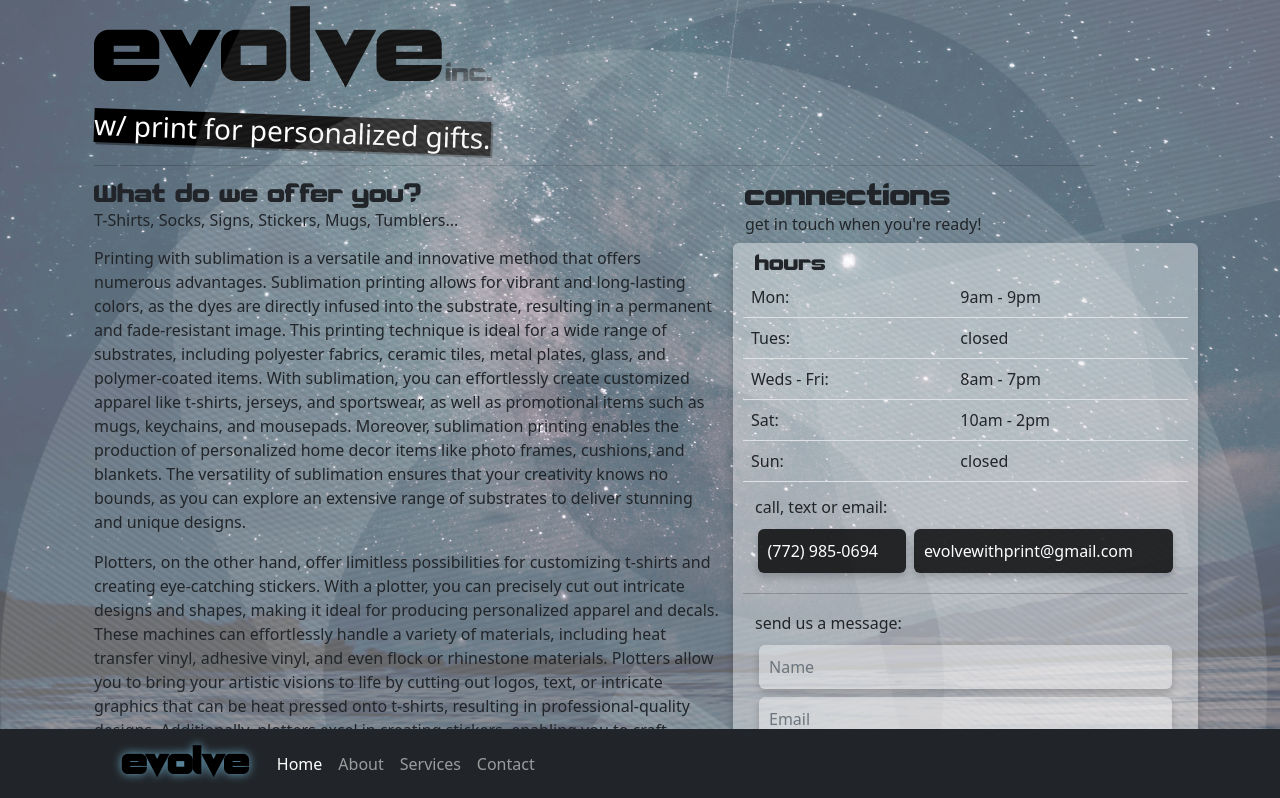
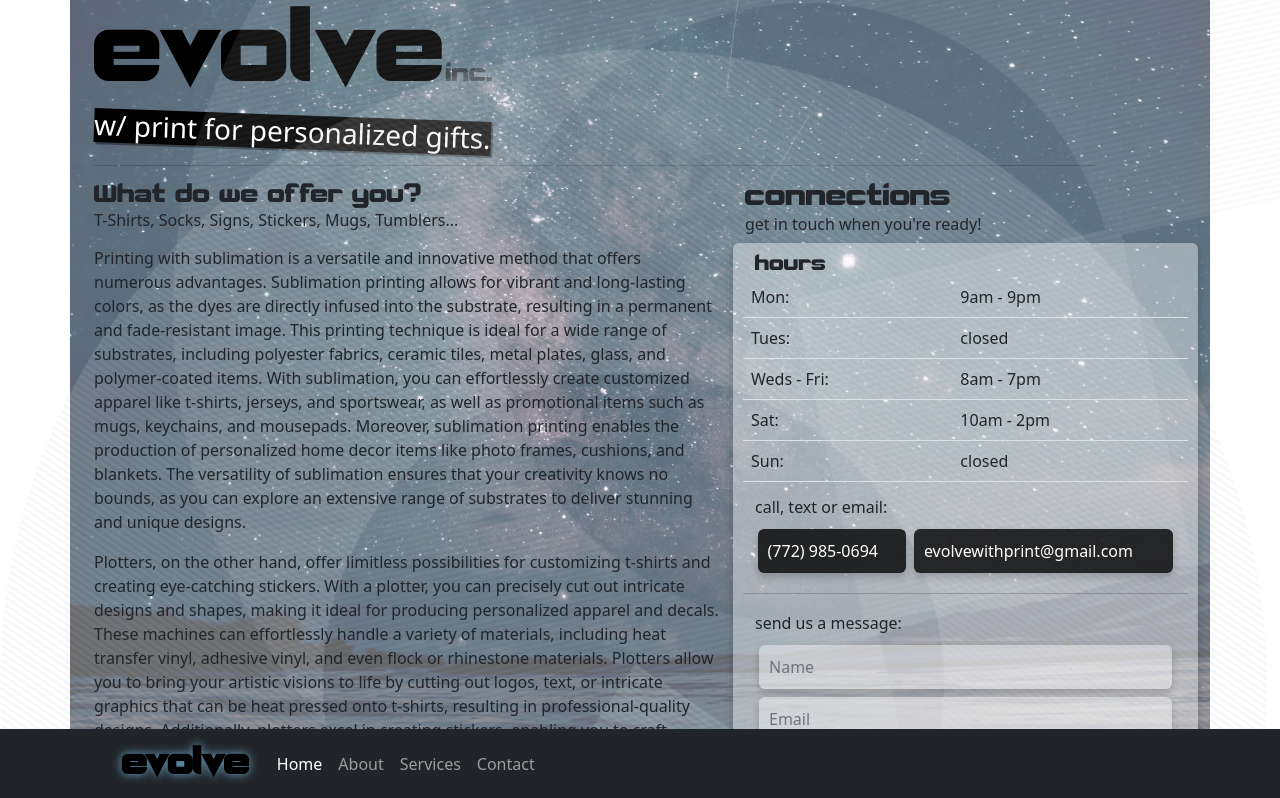
Before and after one commit to dananzola/evowww, a React (Create React App) app: page / in a window 1280 px wide. Shown: the top 798 px of the page. Built offline with nearby package versions, Linux system fonts and the light colour scheme.

Commit message:
change layout App

```diff
--- a/src/layouts/Layout.js
+++ b/src/layouts/Layout.js
@@ -25,7 +25,7 @@ export default function Layout() {
 
     return (
         <div
-            className="App"
+            className="App container px-4 px-lg-6"
             style={{
                 backgroundImage: `url(${backgroundImage})`,
                 backgroundAttachment: 'fixed',
@@ -37,7 +37,7 @@ export default function Layout() {
             <img className="rotate" src="/imgs/e.png" alt="" />
             <img className="rotateS" src="/imgs/e.png" alt="" />
             <NavigationBar />
-            <div className="container px-4 px-lg-6" id="containerPad">
+
                 <Header />
                 <div className="row gx-4 gx-lg-6">
                     <div className="col-lg-7" id="body">
@@ -48,7 +48,7 @@ export default function Layout() {
 
                 </div>
                 <Footer />
-            </div>
+
         </div>
     );
 }
```
